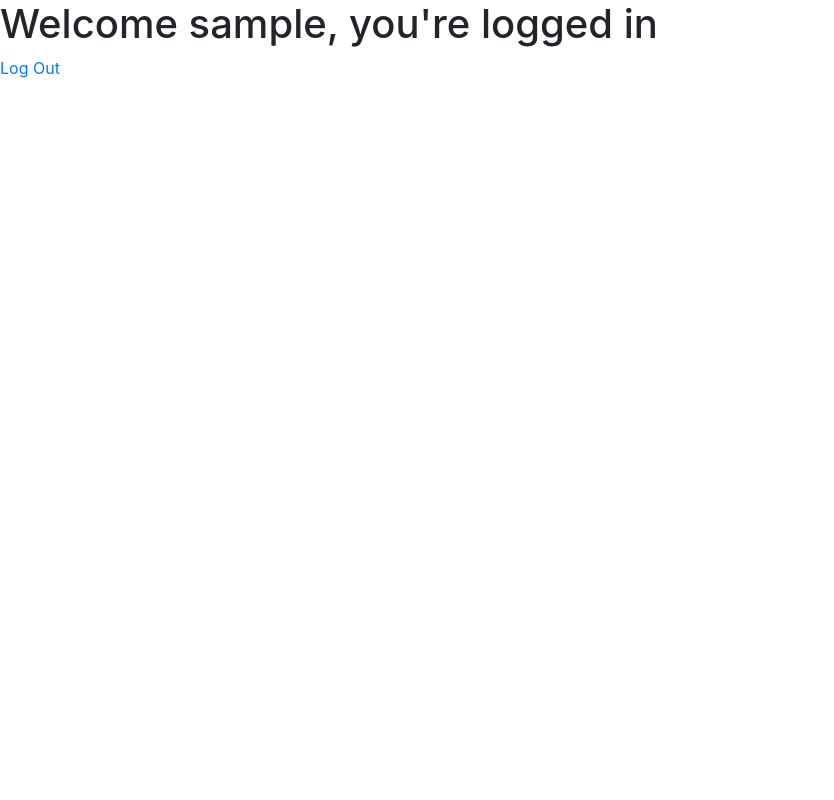
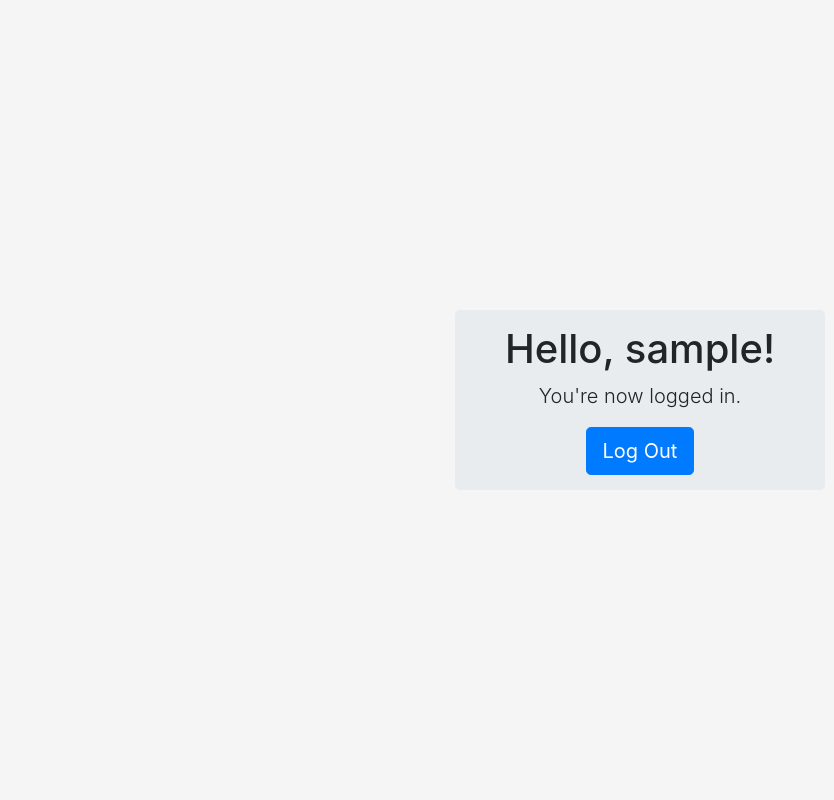
Before and after one commit to yowsa/php-login-page, a PHP site: page /logged_in.php in a window 1280 px wide. Shown: the whole page, without its empty margins (0-834 px from the left). Run offline with PHP 8.4, Linux system fonts and the light colour scheme; the visitor is signed in with stand-in values (Sample User, id 1).

Commit message:
updated design details

```diff
--- a/public_html/create_user.php
+++ b/public_html/create_user.php
@@ -46,7 +46,7 @@ require_once "../resources/templates/header.php"
 
 
 <div class="wrapper create-user-wrapper">
-	<form id="create_user_form" method="post">
+	<form class="alert-message-reciever" id="create_user_form" method="post">
 		<p><h1 class="text-center">Create New User</h1></p>
 
 		<p><input class="form-control" type="name" name="name" autocomplete="name" placeholder="Name"></p>
--- a/public_html/css/styles.css
+++ b/public_html/css/styles.css
@@ -0,0 +1,58 @@
+body {
+	background-color: #f5f5f5;
+}
+
+
+#login_form{
+	width: 100%;
+	max-width: 400px;
+	padding: 15px 0 15px 0;
+	margin: auto;
+
+}
+
+#create_user_form {
+	width: 100%;
+	max-width: 500px;
+	padding: 15px 0 15px 0;
+	margin: auto;
+}
+
+.logged_in_greeting{
+	width: 100%;
+	max-width: 600px;
+	padding: 15px;
+	margin: auto;
+}
+
+.login-wrapper {
+	max-width: 400px;
+	margin: auto;
+}
+
+.logged-in-wrapper {
+	max-width: 400px;
+	min-width: 200px;
+	margin: auto;
+	display: flexbox;
+	display: flex;
+	align-items: center;
+}
+
+.create-user-wrapper {
+	max-width: 500px;
+	margin: auto;
+}
+
+.wrapper {
+	width: 100%;
+	min-height: 100%;  /* Fallback for browsers do NOT support vh unit */
+	min-height: 100vh; /* These two lines are counted as one :-)       */
+	padding: 0 15px 0 15px;
+
+	align-items: center;
+}
+
+#go_to_login_page, #go_to_create_user_page {
+	margin-bottom: 15px;
+}
--- a/public_html/logged_in.php
+++ b/public_html/logged_in.php
@@ -6,14 +6,15 @@ require_once "../resources/check_login.php";
 $page_title = 'Logged In';
 require_once "../resources/templates/header.php"
 ?>
+<div class="wrapper logged-in-wrapper text-center">
+	<div class="jumbotron logged_in_greeting">
+		<h1 display-4> Hello, <?php echo $_SESSION['user_name'] ?>!</h1>
+		<p class="lead">You're now logged in. </p>
+		<a href="../resources/logout.php" id="log_out" class="btn btn-primary btn-lg">Log Out</a>
+
+	</div>
+</div>
 
 
 
-<h1> Welcome <?php echo $_SESSION['user_name'] ?>, you're logged in</h1>
-
-
-
-<a href="../resources/logout.php">Log Out</a>
-
-
 <?php require_once "../resources/templates/footer.php" ?>
```
Also changed, not shown: public_html/login.php (+2 -7 lines), 1 other file.
